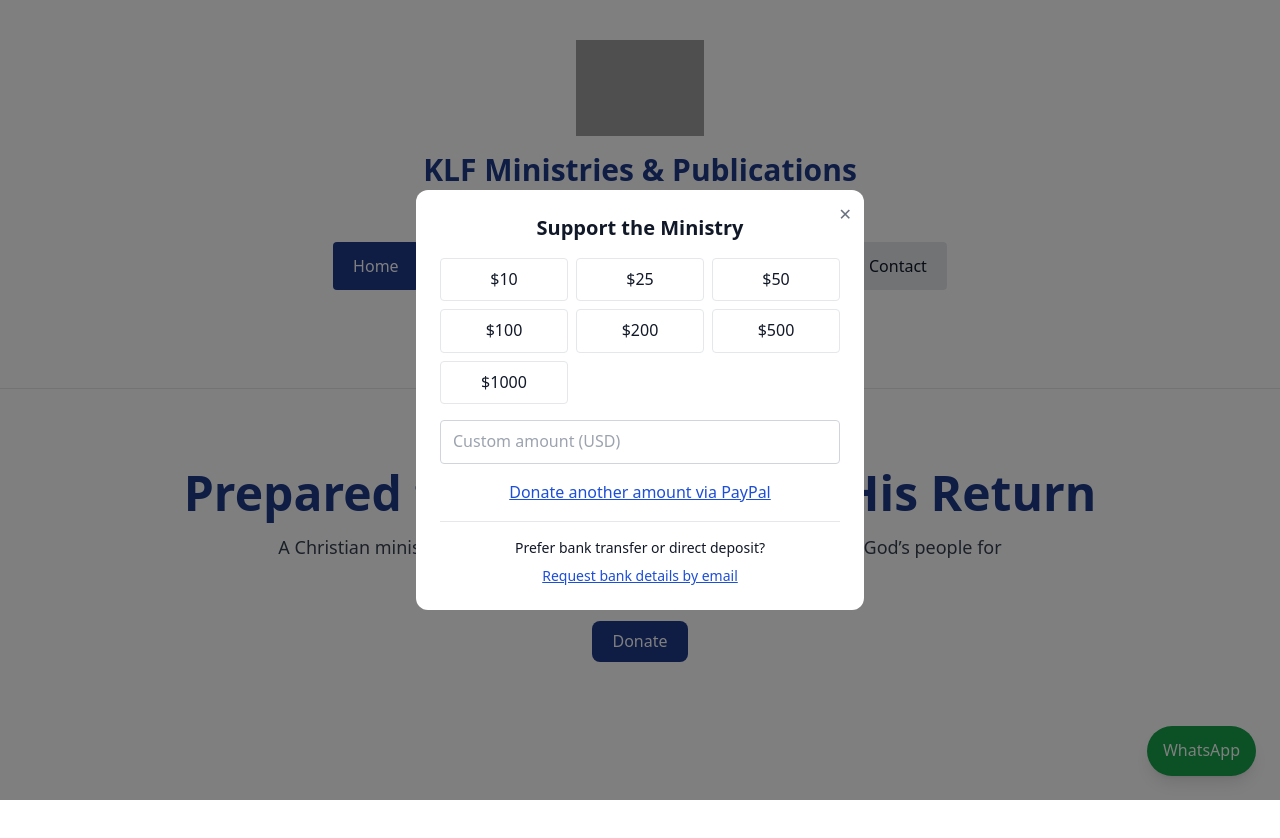
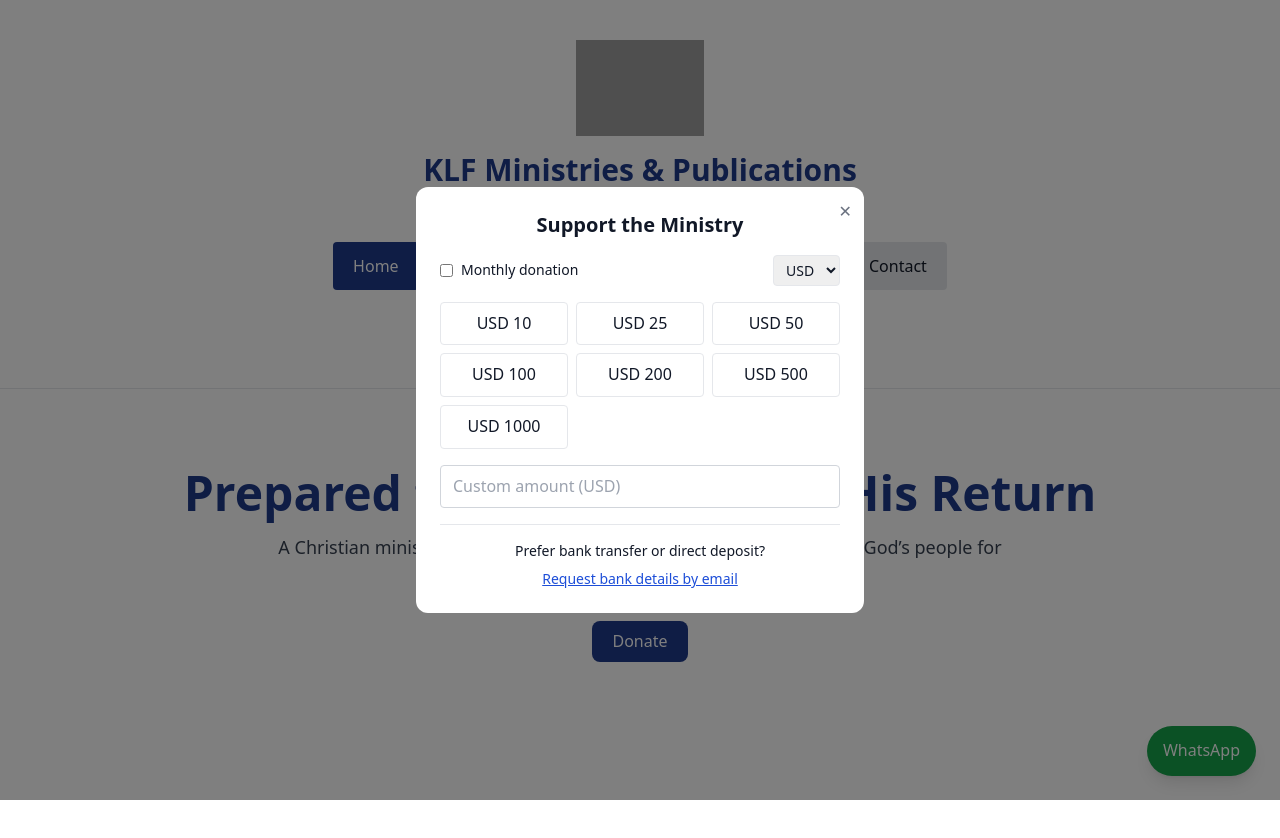
Before and after one commit to klfministries/klf-ministries-website, a Next.js app: page /en in a window 1280 px wide. Both pictures are taken after a click on the button "Donate". Shown: the top 838 px of the page. Built offline with nearby package versions, Linux system fonts and the light colour scheme; grey boxes are pictures that could not be loaded.

Commit message:
Add monthly recurring donations and USD/JMD currency switch

```diff
--- a/app/[lang]/page.jsx
+++ b/app/[lang]/page.jsx
@@ -6,11 +6,21 @@ const PAYPAL_EMAIL = "kiwayne26@gmail.com";
 
 export default function Home({ params }) {
   const lang = params.lang === "es" ? "es" : "en";
+
   const [showDonate, setShowDonate] = useState(false);
   const [customAmount, setCustomAmount] = useState("");
+  const [currency, setCurrency] = useState("USD");
+  const [recurring, setRecurring] = useState(false);
+
+  const amounts =
+    currency === "USD"
+      ? [10, 25, 50, 100, 200, 500, 1000]
+      : [1500, 3000, 5000, 10000, 20000];
 
   const paypalLink = (amount) =>
-    `https://www.paypal.com/donate/?business=${PAYPAL_EMAIL}&amount=${amount}&currency_code=USD`;
+    `https://www.paypal.com/donate/?business=${PAYPAL_EMAIL}&amount=${amount}&currency_code=${currency}${
+      recurring ? "&interval=M" : ""
+    }`;
 
   return (
     <>
@@ -55,9 +65,32 @@ export default function Home({ params }) {
               {lang === "es" ? "Apoyar el Ministerio" : "Support the Ministry"}
             </h2>
 
+            {/* TOGGLES */}
+            <div className="flex justify-between items-center mb-4 gap-3">
+              {/* RECURRING */}
+              <label className="flex items-center gap-2 text-sm">
+                <input
+                  type="checkbox"
+                  checked={recurring}
+                  onChange={() => setRecurring(!recurring)}
+                />
+                {lang === "es" ? "Donación mensual" : "Monthly donation"}
+              </label>
+
+              {/* CURRENCY */}
+              <select
+                value={currency}
+                onChange={(e) => setCurrency(e.target.value)}
+                className="border px-2 py-1 rounded text-sm"
+              >
+                <option value="USD">USD</option>
+                <option value="JMD">JMD</option>
+              </select>
+            </div>
+
             {/* SUGGESTED AMOUNTS */}
             <div className="grid grid-cols-3 gap-2 mb-4">
-              {[10, 25, 50, 100, 200, 500, 1000].map((amt) => (
+              {amounts.map((amt) => (
                 <a
                   key={amt}
                   href={paypalLink(amt)}
@@ -65,7 +98,7 @@ export default function Home({ params }) {
                   rel="noopener noreferrer"
                   className="border rounded py-2 text-center hover:bg-gray-100"
                 >
-                  ${amt}
+                  {currency} {amt}
                 </a>
               ))}
             </div>
@@ -77,8 +110,8 @@ export default function Home({ params }) {
                 min="1"
                 placeholder={
                   lang === "es"
-                    ? "Monto personalizado (USD)"
-                    : "Custom amount (USD)"
+                    ? `Monto personalizado (${currency})`
+                    : `Custom amount (${currency})`
                 }
                 value={customAmount}
                 onChange={(e) => setCustomAmount(e.target.value)}
@@ -99,19 +132,7 @@ export default function Home({ params }) {
               </a>
             )}
 
-            {/* GENERAL PAYPAL */}
-            <a
-              href={`https://www.paypal.com/donate/?business=${PAYPAL_EMAIL}&currency_code=USD`}
-              target="_blank"
-              rel="noopener noreferrer"
-              className="text-blue-700 underline block text-center mb-4"
-            >
-              {lang === "es"
-                ? "Donar otro monto por PayPal"
-                : "Donate another amount via PayPal"}
-            </a>
-
-            {/* BANK TRANSFER REQUEST */}
+            {/* BANK TRANSFER */}
             <div className="border-t pt-4 text-sm text-center">
               <p className="mb-2 font-medium">
                 {lang === "es"
```
